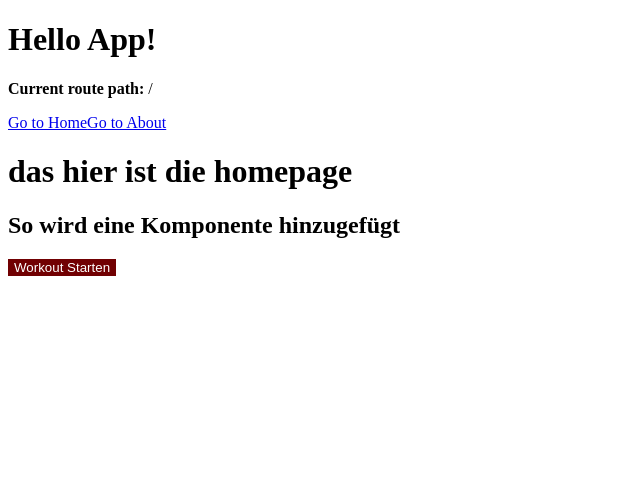
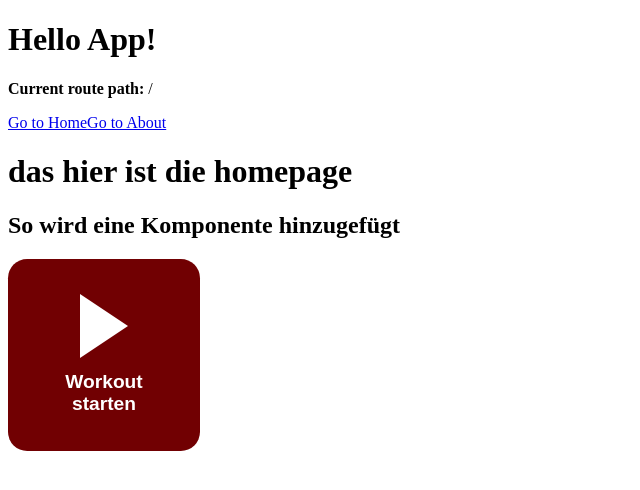
Before and after one commit to KlaraOppenheimerSchule/Bofrostbuben, a Vue app in the folder frontend/: page / in a window 1280 px wide. Shown: the top 490 px of the page, without its empty margins (0-640 px from the left). Built offline with nearby package versions, Linux system fonts and the light colour scheme; the HTML template or start-up script is replaced by a standard one.

Commit message:
feat(components): add proper style block to button

```diff
--- a/frontend/src/components/StartWorkoutButton.vue
+++ b/frontend/src/components/StartWorkoutButton.vue
@@ -17,17 +17,42 @@ export default defineComponent({
 
 <template>
   <button class="start_workout-btn" @click="handleClick">
-    Workout Starten
+    <span>Workout</span>
+    <span>starten</span>
   </button>
 </template>
 
-<style>
+<style scoped>
 .start_workout-btn {
   border: none;
   color: white;
   background: #710002;
   display: flex;
+  flex-direction: column;
   justify-content: center;
   align-items: center;
+
+  /* Responsive sizing */
+  width: 12rem;
+  height: 12rem;
+  border-radius: 1.2rem;
+  padding: 0;
+  cursor: pointer;
+
+  /* Text */
+  font-size: 1.2rem;
+  font-weight: 600;
+}
+
+/* Play icon */
+.start_workout-btn::before {
+  content: "";
+  display: block;
+  width: 0;
+  height: 0;
+  border-top: 2rem solid transparent;
+  border-bottom: 2rem solid transparent;
+  border-left: 3rem solid white;
+  margin-bottom: 0.8rem;
 }
 </style>
```
